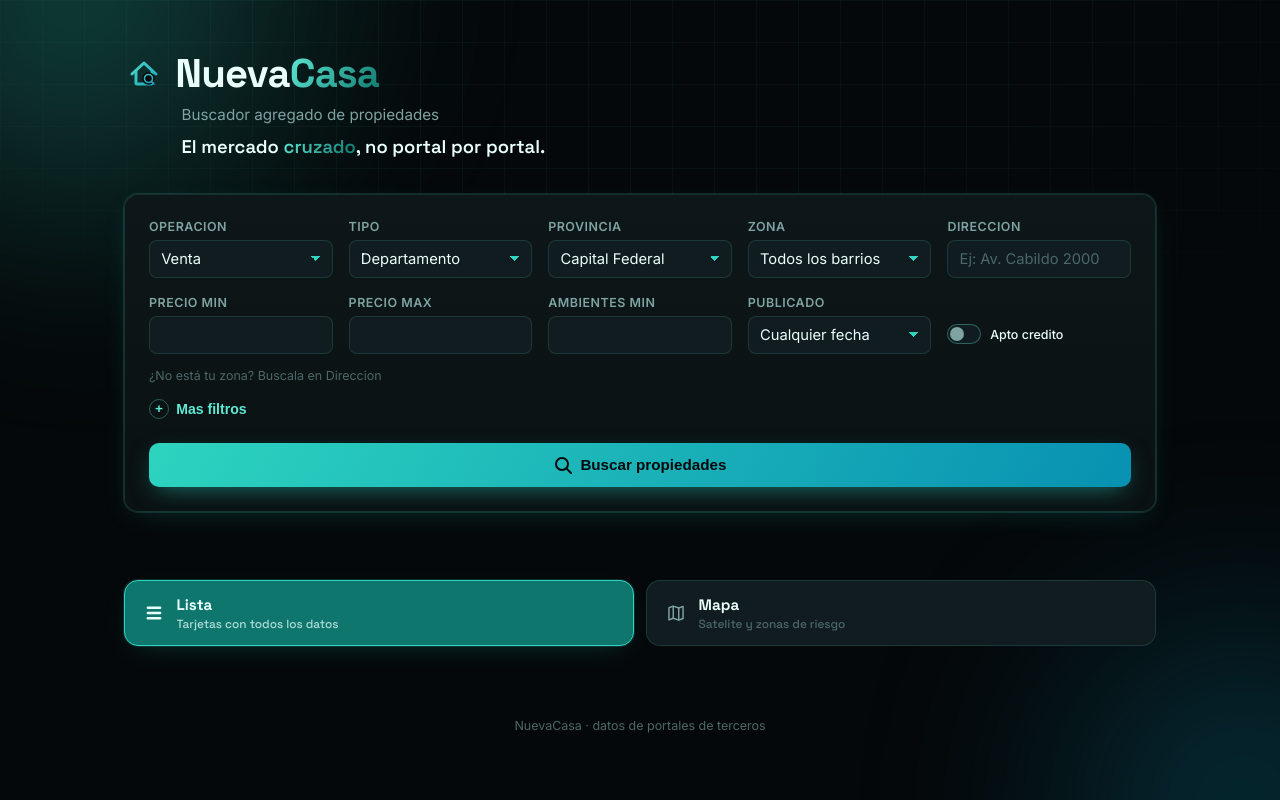
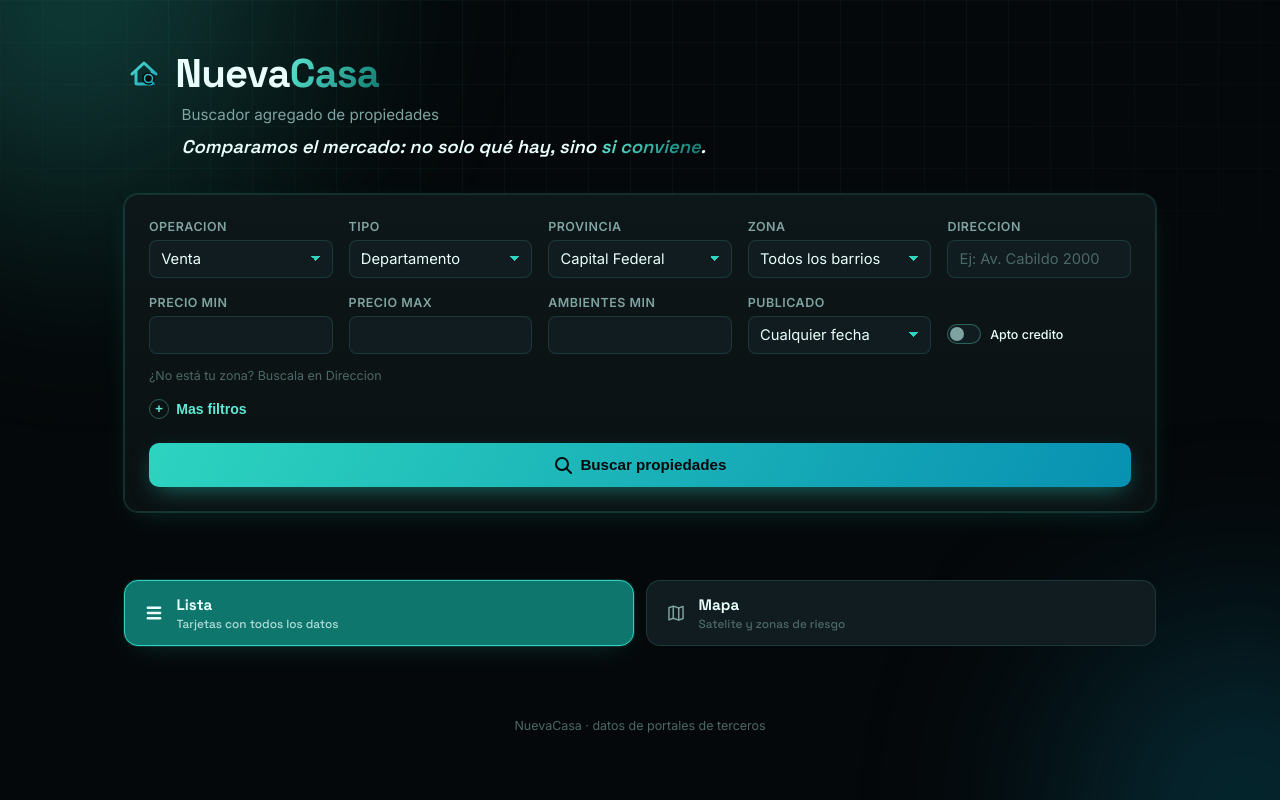
Before and after one commit to mrtinaja/nuevacasa, a plain HTML site: page frontend/index.html in a window 1280 px wide. Drawn offline with nearby package versions, Linux system fonts and the light colour scheme.

Commit message:
Nueva tagline: "Comparamos el mercado: no solo que hay, sino si conviene"
Reemplaza "El mercado cruzado, no portal por portal" -- nombra mejor
el diferencial real (cruzar precios entre portales + contexto de zona),
en vez de la metafora de "mercado cruzado". En cursiva.

Co-Authored-By: Claude Sonnet 5 <noreply@anthropic.com>

```diff
--- a/frontend/index.html
+++ b/frontend/index.html
@@ -36,7 +36,7 @@
         <h1>Nueva<span class="accent">Casa</span></h1>
       </div>
       <p class="subtitle">Buscador agregado de propiedades</p>
-      <p class="tagline">El mercado <span class="accent">cruzado</span>, no portal por portal.</p>
+      <p class="tagline">Comparamos el mercado: no solo qué hay, sino <span class="accent">si conviene</span>.</p>
     </header>
 
     <main>
--- a/frontend/style.css
+++ b/frontend/style.css
@@ -160,6 +160,7 @@ body {
 .tagline {
   font-family: "Space Grotesk", sans-serif;
   font-weight: 600;
+  font-style: italic;
   font-size: 1.15rem;
   margin: 0.65rem 0 0 3.6rem;
   color: var(--text);
```
